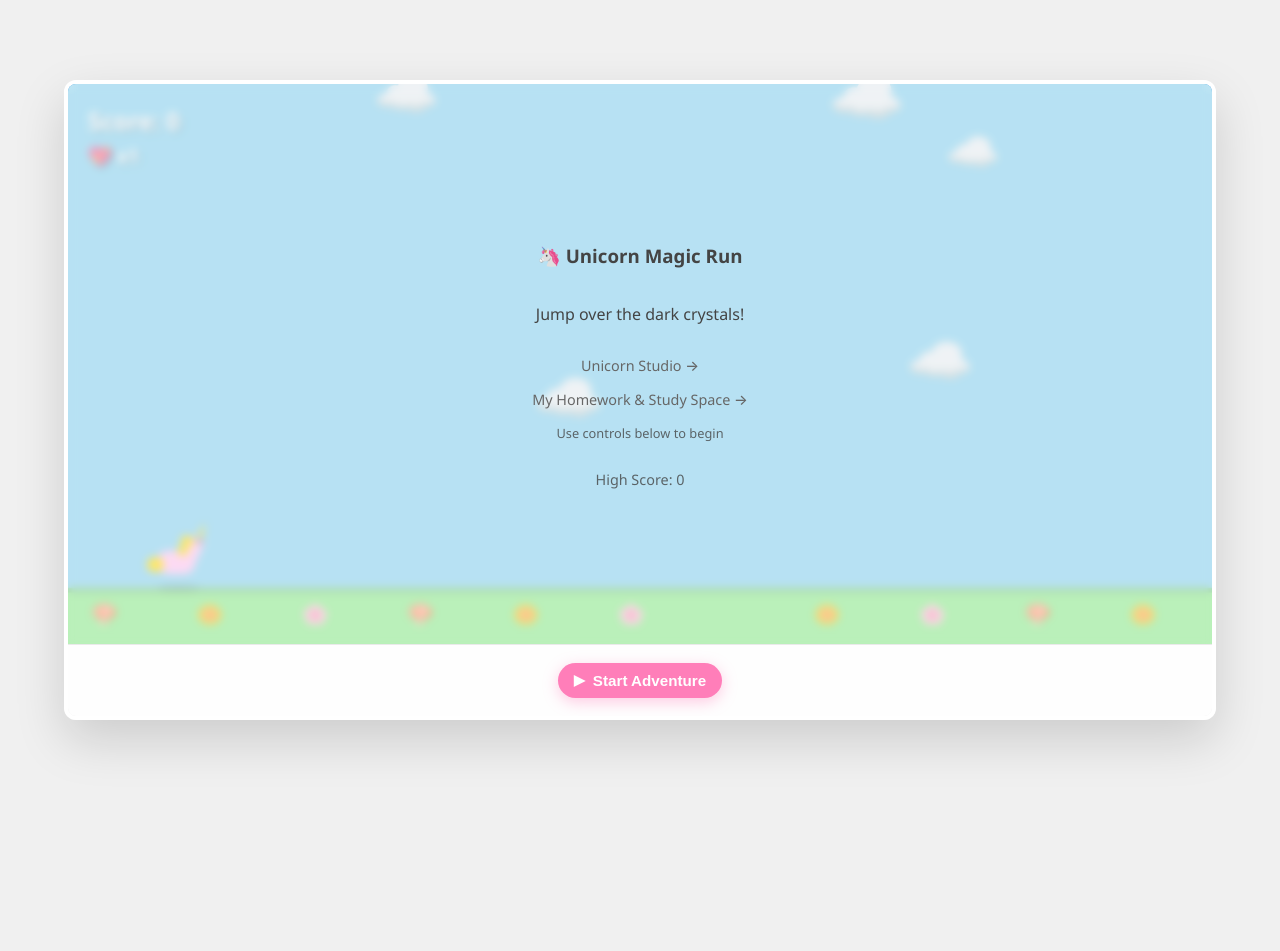
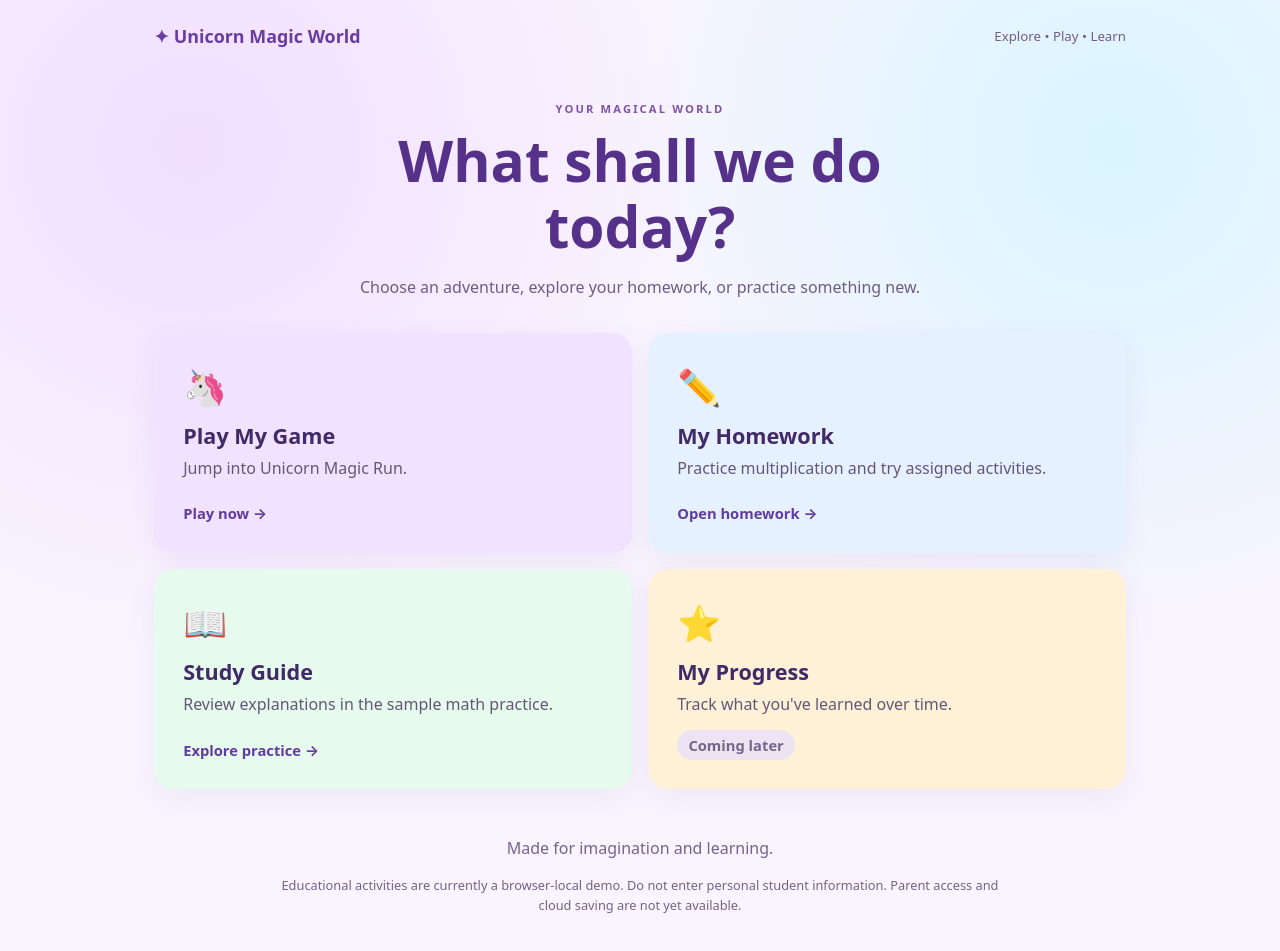
Before and after one commit to nhlutterodt/UnicornSideScrollAdventure, a website: page index.html in a window 1280 px wide. Before the commit the page ends 800 px from the top, so only its background shows below. Drawn offline with Linux system fonts and the light colour scheme.

Commit message:
feat(home): make visible activity hub root page

```diff
--- a/index.html
+++ b/index.html
@@ -1,58 +1,10 @@
 <!DOCTYPE html>
-<html lang="en">
-
-<head>
-    <meta charset="UTF-8">
-    <meta name="viewport" content="width=device-width, initial-scale=1.0">
-    <title>Unicorn Magic Run</title>
-    <link rel="stylesheet" href="css/variables.css">
-    <link rel="stylesheet" href="css/base.css">
-    <link rel="stylesheet" href="css/game.css">
-    <link rel="stylesheet" href="css/ui.css">
-    <link rel="stylesheet" href="css/abilities.css">
-    <link rel="stylesheet" href="css/log-overlay.css">
-</head>
-
-<body>
-
-    <main id="gameContainer" class="game-viewport" data-state="START">
-        <section class="game-stage">
-            <div class="stats-container">
-                <div id="scoreBoard" class="score-display">Score: 0</div>
-                <div id="livesDisplay" class="lives-display">💖 x1</div>
-            </div>
-            <div id="abilityInventory" class="ability-inventory" aria-label="Power-up Inventory" role="status" aria-live="polite"></div>
-            <div id="abilityHint" class="ability-hint hidden" aria-hidden="true">E Use &middot; Q/R Cycle</div>
-            <div id="safeStartCountdown" class="safe-start-countdown hidden" role="status" aria-live="polite"></div>
-
-            <canvas id="gameCanvas" class="game-canvas">
-                Your browser does not support the HTML5 canvas tag.
-            </canvas>
-
-            <!-- Start Screen -->
-            <section id="startScreen" class="overlay start-screen">
-                <h1 class="ui-text">🦄 Unicorn Magic Run</h1>
-                <p class="ui-text">Jump over the dark crystals!</p>
-                <a href="customize.html" class="studio-link">Unicorn Studio &rarr;</a>
-                <a href="education.html" class="studio-link">My Homework &amp; Study Space &rarr;</a>
-                <p class="ui-text ui-subtext">Use controls below to begin</p>
-                <p id="startHighScore" class="ui-text high-score-label">High Score: 0</p>
-            </section>
-
-            <!-- Game Over Screen -->
-            <section id="gameOverScreen" class="overlay game-over-screen">
-                <h1 class="ui-text">Magic Faded!</h1>
-                <p id="finalScore" class="ui-text">Score: 0</p>
-                <p id="gameOverHighScore" class="ui-text final-high-score">High Score: 0</p>
-                <a href="customize.html" class="studio-link">Unicorn Studio &rarr;</a>
-            </section>
-        </section>
-
-        <section id="gameControlsHost" class="game-controls-host" aria-label="Game Controls"></section>
-    </main>
-
-    <!-- Bootstrap the Game Engine -->
-    <script type="module" src="./js/main.js"></script>
-</body>
-
-</html>
+<html lang="en"><head><meta charset="UTF-8"><meta name="viewport" content="width=device-width,initial-scale=1"><meta name="description" content="Unicorn Magic World: play, practice mathematics, and explore learning activities."><title>Unicorn Magic World | Home</title><link rel="stylesheet" href="css/home.css"></head>
+<body><main class="world"><header class="header"><a class="wordmark" href="index.html" aria-label="Unicorn Magic World home"><span aria-hidden="true">✦</span> Unicorn Magic World</a><span class="tag">Explore • Play • Learn</span></header>
+<section class="welcome"><span class="eyebrow">YOUR MAGICAL WORLD</span><h1>What shall we do today?</h1><p>Choose an adventure, explore your homework, or practice something new.</p></section>
+<section class="activities" aria-label="Choose an activity">
+<a href="play.html" class="tile game"><span class="symbol" aria-hidden="true">🦄</span><h2>Play My Game</h2><p>Jump into Unicorn Magic Run.</p><span class="go">Play now →</span></a>
+<a href="education.html" class="tile homework"><span class="symbol" aria-hidden="true">✏️</span><h2>My Homework</h2><p>Practice multiplication and try assigned activities.</p><span class="go">Open homework →</span></a>
+<a href="education.html" class="tile study"><span class="symbol" aria-hidden="true">📖</span><h2>Study Guide</h2><p>Review explanations in the sample math practice.</p><span class="go">Explore practice →</span></a>
+<div class="tile progress" aria-label="My Progress is planned"><span class="symbol" aria-hidden="true">⭐</span><h2>My Progress</h2><p>Track what you've learned over time.</p><span class="soon">Coming later</span></div>
+</section><footer><p>Made for imagination and learning.</p><p class="warning">Educational activities are currently a browser-local demo. Do not enter personal student information. Parent access and cloud saving are not yet available.</p></footer></main></body></html>
```
